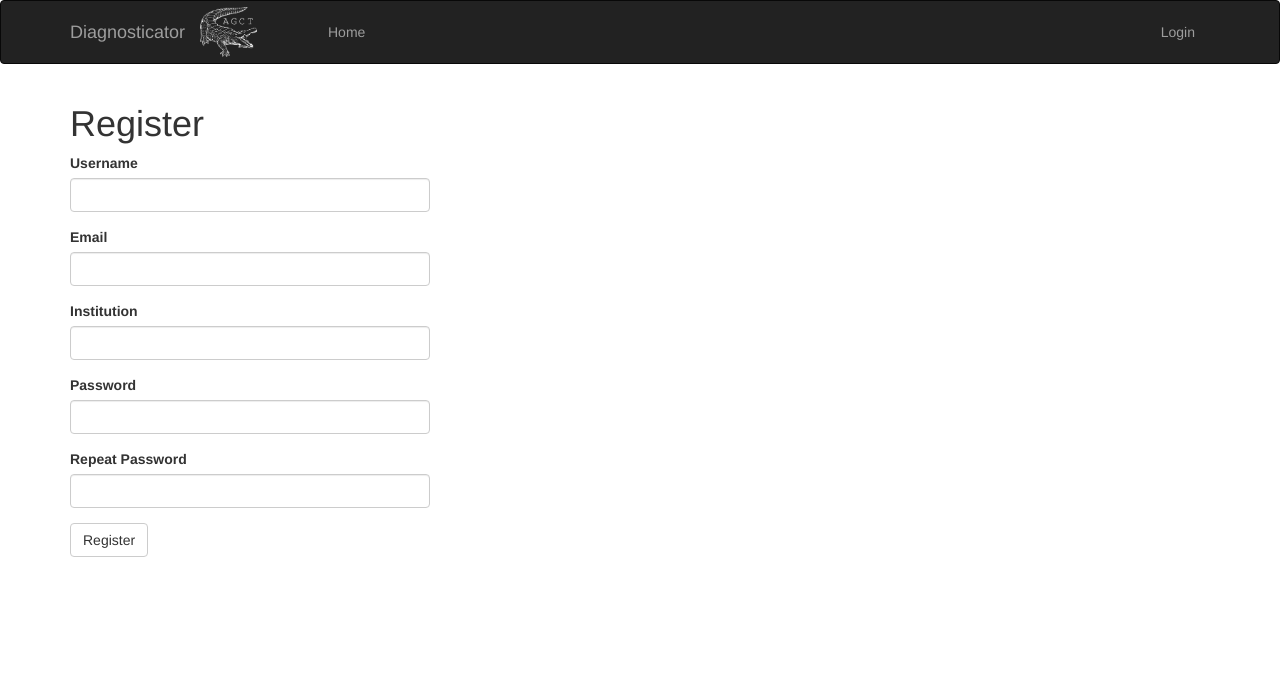
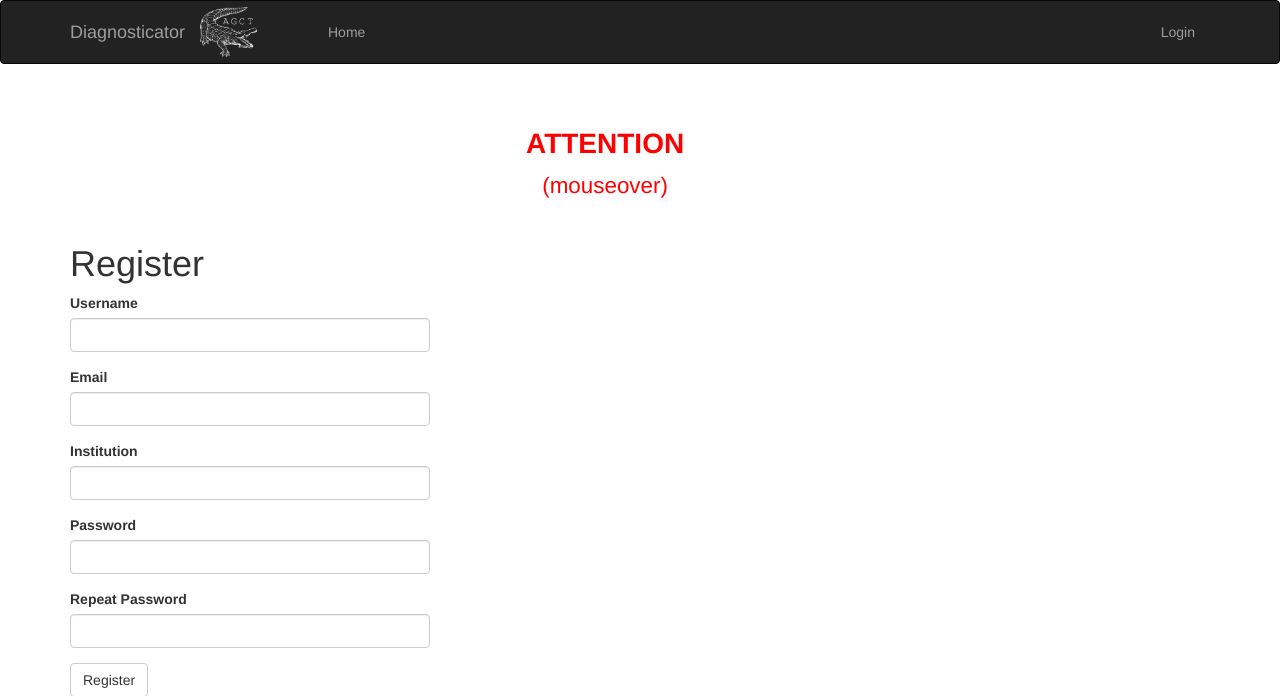
Before and after one commit to cccnrc/diagnosticator-AWS, a Flask app: page /auth/register in a window 1280 px wide. Shown: the top 696 px of the page. Run offline with Flask 2, Linux system fonts and the light colour scheme; parts of the project's set-up code (start-up, migrations or seed data) failed here and were passed over; some libraries are stand-ins or nearby versions.

```diff
--- a/app/main/routes.py
+++ b/app/main/routes.py
@@ -21,7 +21,7 @@ def before_request():
 @bp.route('/')
 @bp.route('/index')
 def index():
-    return( render_template( 'index_mailSES_DXcator.html' ) )
+    return( render_template( 'index_DXcator.html' ) )
 
 ########################################################
 ################      DOCUMENTATION      ###############
--- a/app/templates/auth/register.html
+++ b/app/templates/auth/register.html
@@ -2,6 +2,77 @@
 {% import 'bootstrap/wtf.html' as wtf %}
 
 {% block app_content %}
+<style>
+
+  div#external {
+    border: 0px solid #eee;
+    position: relative;
+    text-align: center;
+  }
+  div#external > ul {
+    visibility: hidden;
+    opacity: 0;
+    transition: visibility 0s, opacity 0.5s linear;
+    position: relative;
+  }
+  div#external:hover > ul {
+    visibility: visible;
+    opacity: 1;
+    font-size: 150%;
+    border-bottom: 3px solid red;
+    border-top: 3px solid red;
+    padding: 2%;
+  }
+  div#external > dl {
+    visibility: visible;
+    opacity: 1;
+    vertical-align: middle;
+  }
+  div#external:hover > dl {
+    visibility: hidden;
+    opacity: 0;
+    transition: visibility 0s, opacity 0.5s linear;
+  }
+
+  .vertical-center {
+    margin: 0;
+    margin-left: -10%;
+    position: absolute;
+    top: 50%;
+    -ms-transform: translateY(-50%);
+    transform: translateY(-50%);
+    display: inline-block;
+    color: red;
+    font-weight: bold;
+    font-size: 200%;
+  }
+
+</style>
+
+  <div id="external">
+    <dl>
+      <div class="vertical-center">
+        ATTENTION <br><stream style="color: red; font-weight: normal; font-size: 80%;">(mouseover)
+      </div>
+    </dl>
+    <ul>
+      <a style="" href="https://aws.amazon.com" target="_blank">Amazon Web Services (AWS)</a> mail service (<a style="" href="https://aws.amazon.com/ses/" target="_blank">Amazon Simple Email Service</a>)
+      on wich we are currently run our Diagnosticator application,
+      requires every receiver mail-address to be <a style="" href="https://docs.aws.amazon.com/ses/latest/DeveloperGuide/verify-email-addresses.html#verify-email-addresses-procedure" target="_blank">verified</a>
+      otherwise you won't receive your activation mail and after registration you will be shown an
+      "Internal Server Error" page.
+      <br>
+      We asked AWS to enable Diagnosticator to send mail to SES-unverified addresses as well,
+      and our request is now under review. We hope to remove this banner <stream style="font-weight: bold;">ASAP</stream>!
+      <br>
+      <br>
+      In the meanwhile please cosider <a style="" href="https://docs.aws.amazon.com/ses/latest/DeveloperGuide/verify-email-addresses.html#verify-email-addresses-procedure" target="_blank">verify your mail address</a> in SES to fully use the application.
+      <br>
+      We realize this is disappointing :( Thank for your patience
+    </ul>
+  </div>
+
+
     <h1>Register</h1>
     <div class="row">
         <div class="col-md-4">
```
Also changed, not shown: app/templates/index_mailSES_DXcator.html (+0 -44 lines).
